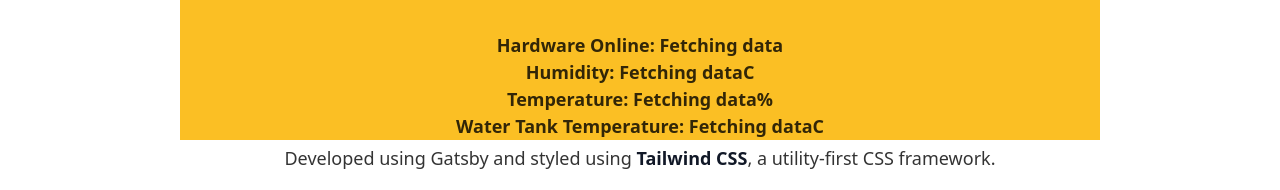
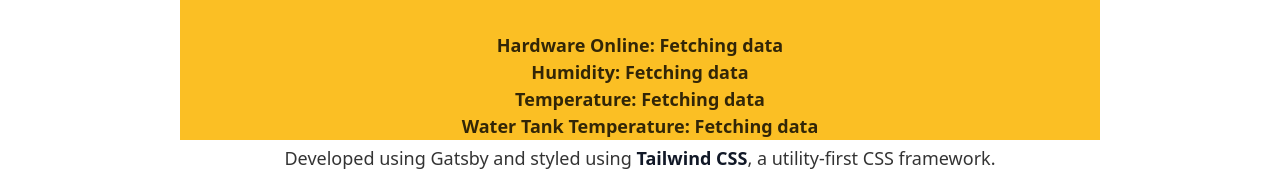
Before and after one commit to mhazhary/jamoor-fe, a Gatsby site: page / in a window 1280 px wide. Shown: the part 147-337 px from the top of the page. Built offline with nearby package versions, Linux system fonts and the light colour scheme; Gatsby itself is replaced by a stand-in of ours; no server answers.

Commit message:
update physical unit

```diff
--- a/src/pages/index.js
+++ b/src/pages/index.js
@@ -78,9 +78,9 @@ const IndexPage = () => {
             Testing Kumbung Jamur.
           </h2>
           <p>Hardware Online: {isHardwareConnected}</p>
-          <p>Humidity: {valV1}C</p>
-          <p>Temperature: {valV2}%</p>
-          <p>Water Tank Temperature: {valV3}C</p>
+          <p>Humidity: {valV1}</p>
+          <p>Temperature: {valV2}</p>
+          <p>Water Tank Temperature: {valV3}</p>
         </div>
 
         <p className="leading-loose">
```
